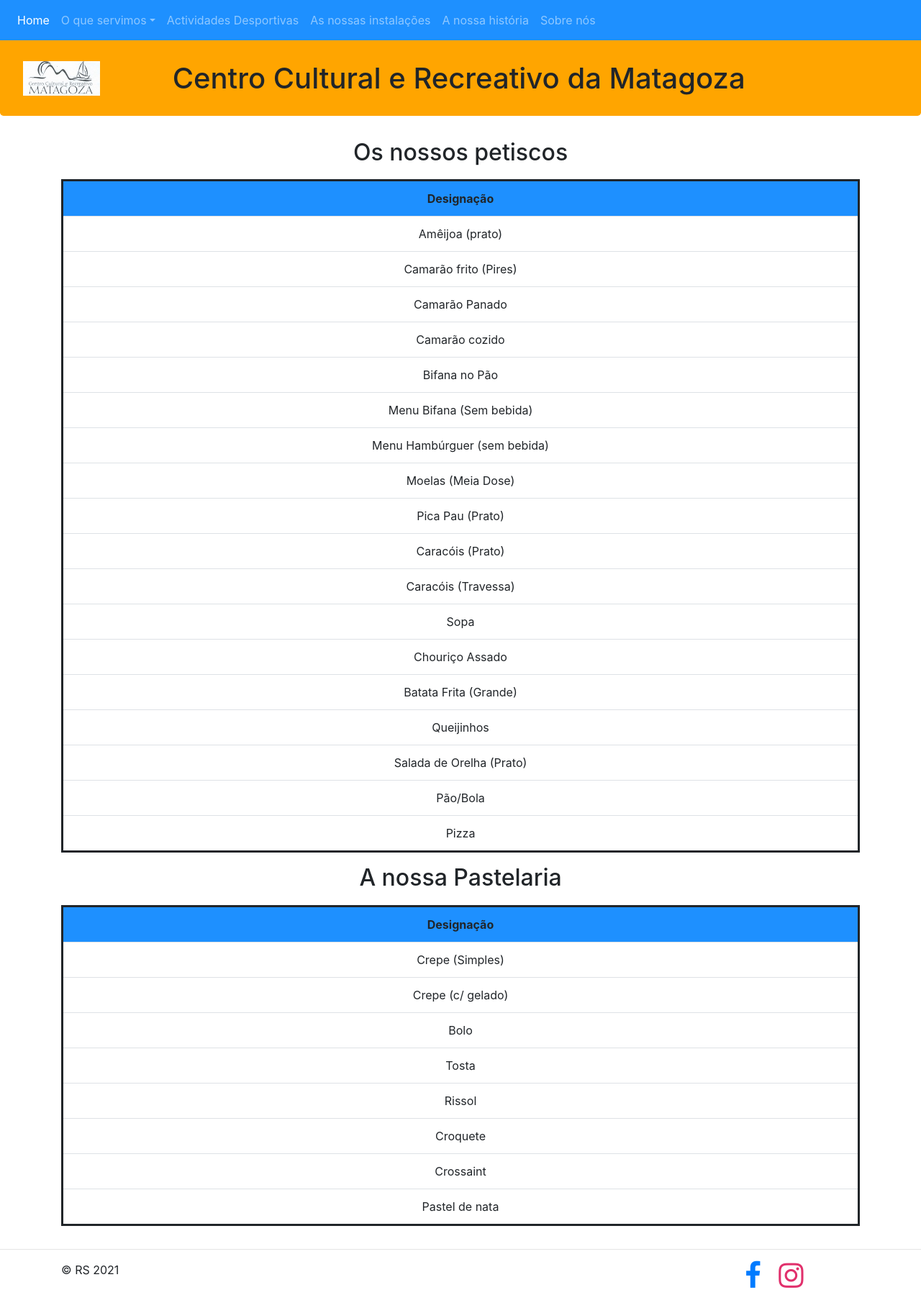
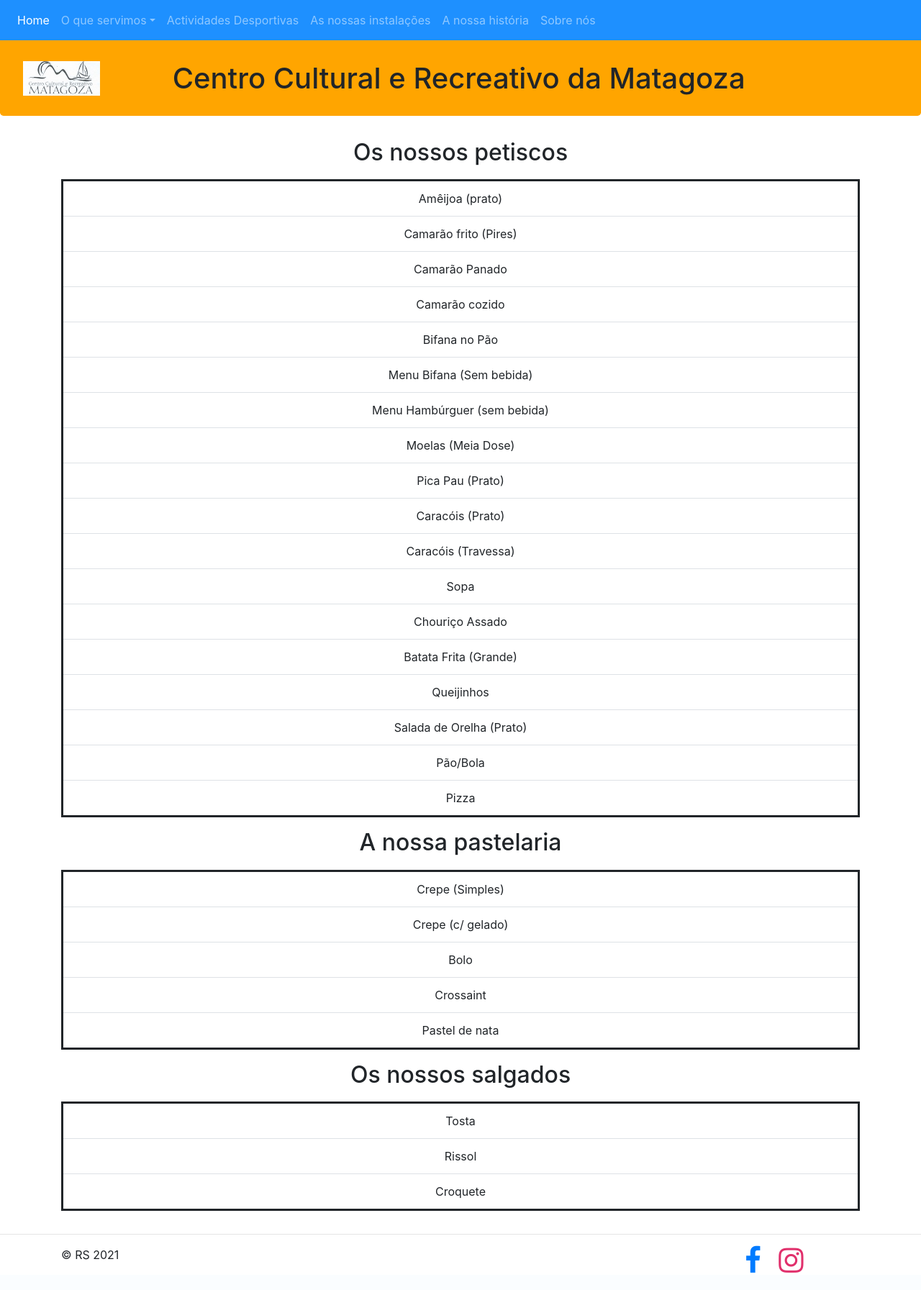
Before and after one commit to Ricardo-Santos-21904332/Website-Centro-Cultural-e-Recreativo-Da-Matagoza, a Django app: page /comida/ in a window 1280 px wide. Shown: the whole page at 72% size. After the commit the page ends 1769 px from the top, so only its background shows below. Run offline with Django 3.2, Linux system fonts and the light colour scheme; some libraries are stand-ins or nearby versions.

Commit message:
Melhorias página Comida

```diff
--- a/website/templates/website/comida.html
+++ b/website/templates/website/comida.html
@@ -4,9 +4,6 @@
     <div class="col-md-12">
         <h2 style="text-align: center;padding-bottom: 10px">Os nossos petiscos</h2>
         <table class="table" style="border: solid">
-            <tr>
-                <th style="background-color: dodgerblue;text-align: center">Designação</th>
-            </tr>
             <tr>
                 <td style="text-align: center">Amêijoa (prato)</td>
             </tr>
@@ -64,11 +61,8 @@
         </table>
     </div>
     <div class="col-md-12">
-        <h2 style="text-align: center;padding-bottom: 10px">A nossa Pastelaria</h2>
+        <h2 style="text-align: center;padding-bottom: 10px">A nossa pastelaria</h2>
         <table class="table" style="border: solid">
-            <tr>
-                <th style="background-color: dodgerblue;text-align: center">Designação</th>
-            </tr>
             <tr>
                 <td style="text-align: center">Crepe (Simples)</td>
             </tr>
@@ -79,6 +73,17 @@
                 <td style="text-align: center">Bolo</td>
             </tr>
             <tr>
+                <td style="text-align: center">Crossaint</td>
+            </tr>
+            <tr>
+                <td style="text-align: center">Pastel de nata</td>
+            </tr>
+        </table>
+    </div>
+    <div class="col-md-12">
+        <h2 style="text-align: center;padding-bottom: 10px">Os nossos salgados</h2>
+        <table class="table" style="border: solid">
+            <tr>
                 <td style="text-align: center">Tosta</td>
             </tr>
             <tr>
@@ -87,12 +92,6 @@
             <tr>
                 <td style="text-align: center">Croquete</td>
             </tr>
-            <tr>
-                <td style="text-align: center">Crossaint</td>
-            </tr>
-            <tr>
-                <td style="text-align: center">Pastel de nata</td>
-            </tr>
         </table>
     </div>
 {% endblock main %}
```
